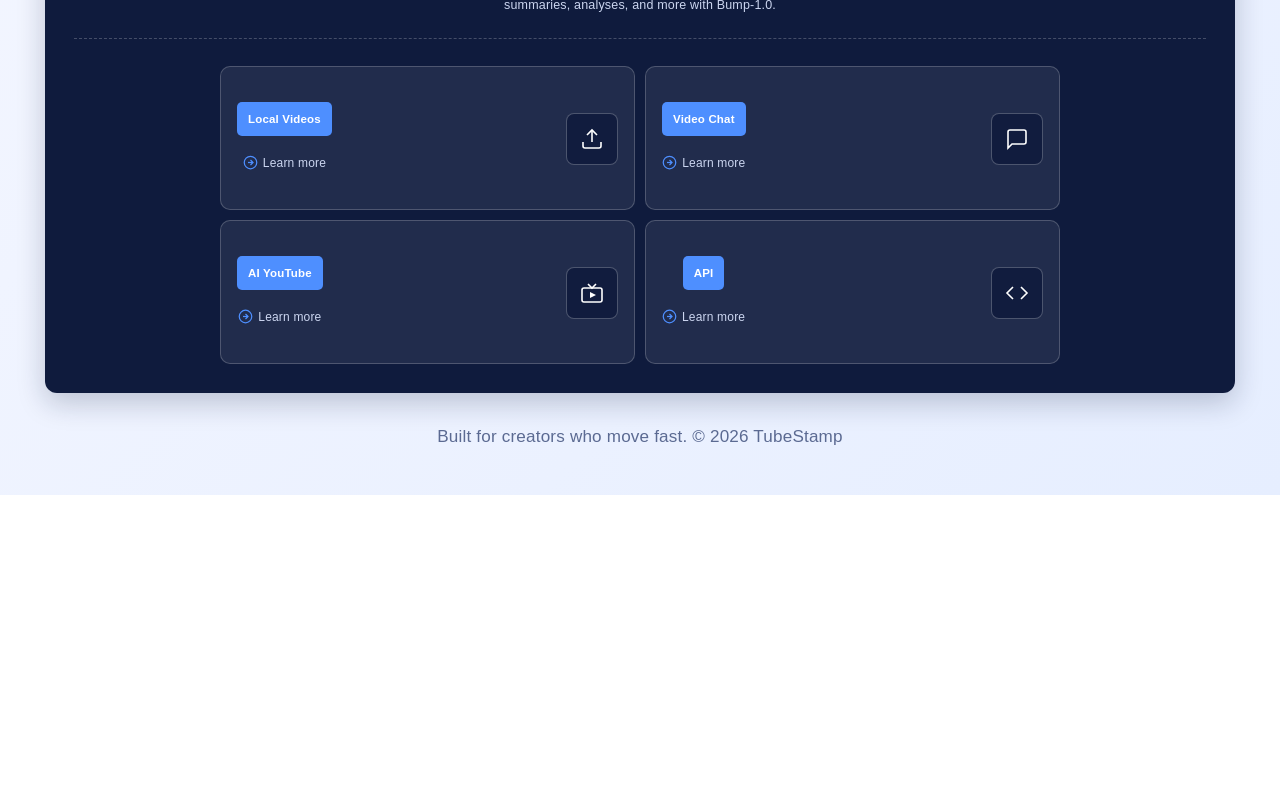
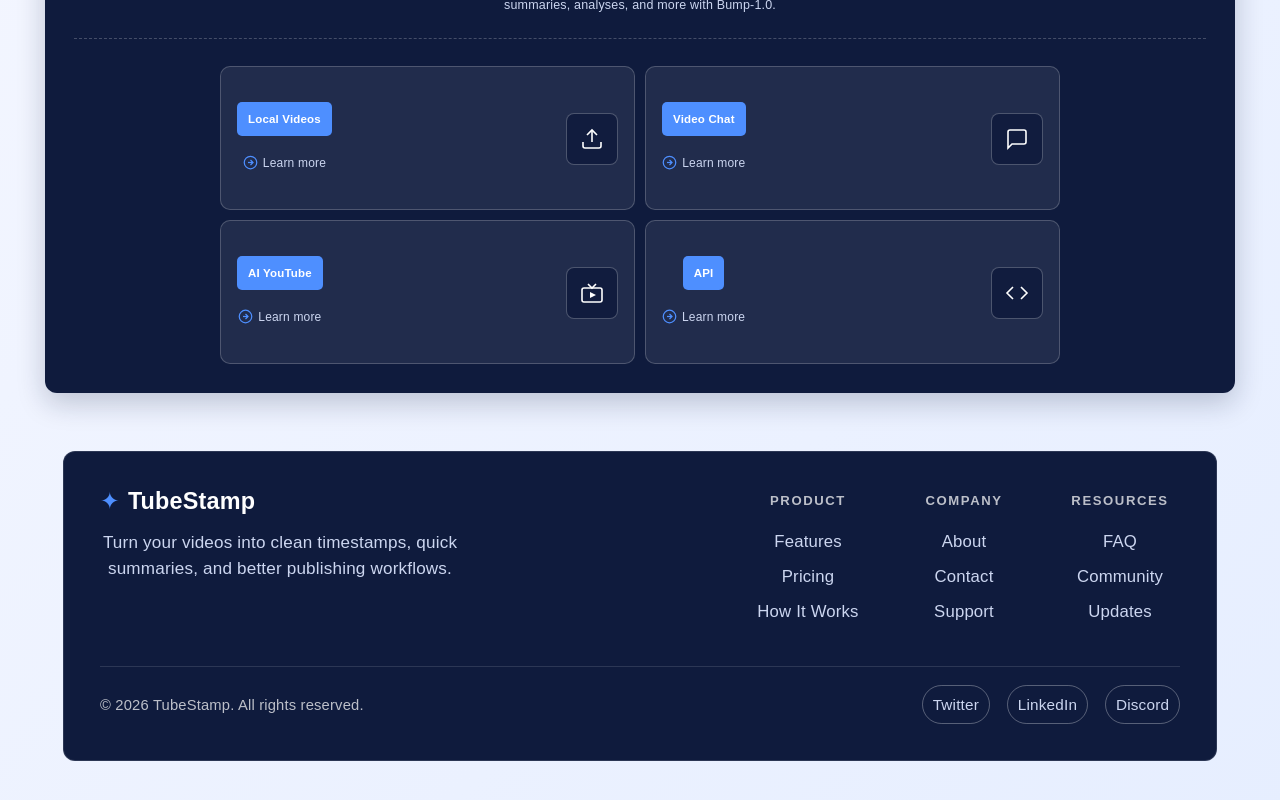
Before and after one commit to KwandileMgenge/tubestampprod, a React (Vite) app: page / in a window 1280 px wide. Shown: the part 462-1262 px from the top of the page. Before the commit the page ends 957 px from the top, so only its background shows below. Built offline with nearby package versions, Linux system fonts and the light colour scheme.

Commit message:
Footer component designed and rendered

```diff
--- a/src/unAuth/components/Footer.css
+++ b/src/unAuth/components/Footer.css
@@ -1,10 +1,123 @@
-.footer {
-  text-align: center;
-  color: #5b6a92;
-  padding: 0.5rem 0 0;
+.footer-shell {
+  margin-top: 2rem;
+  padding: 0 1rem 1.25rem;
 }
 
-.footer p {
+.footer-card {
+  max-width: 1100px;
+  margin: 0 auto;
+  background-color: #0f1b3d;
+  border: 1px solid rgba(255, 255, 255, 0.12);
+  border-radius: 12px;
+  padding: 2rem;
+  color: #ffffff;
+}
+
+.footer-top {
+  display: flex;
+  justify-content: space-between;
+  gap: 2.25rem;
+  flex-wrap: wrap;
+}
+
+.footer-brand-block {
+  max-width: 360px;
+}
+
+.footer-brand {
+  display: flex;
+  align-items: center;
+  gap: 0.45rem;
+  font-size: 1.3rem;
+  font-weight: 700;
+}
+
+.footer-brand-icon {
+  color: #4e8fff;
+}
+
+.footer-tagline {
+  margin: 0.85rem 0 0;
+  color: #ccd6f0;
+  font-size: 0.95rem;
+  line-height: 1.55;
+}
+
+.footer-links-grid {
+  display: grid;
+  grid-template-columns: repeat(3, minmax(120px, 1fr));
+  gap: 2rem;
+}
+
+.footer-links-grid h3 {
+  margin: 0 0 0.8rem;
+  font-size: 0.73rem;
+  font-weight: 600;
+  letter-spacing: 0.12em;
+  color: rgba(255, 255, 255, 0.72);
+}
+
+.footer-links-grid a {
+  display: block;
+  margin-bottom: 0.5rem;
+  text-decoration: none;
+  font-size: 0.93rem;
+  color: #ccd6f0;
+  border-radius: 6px;
+  transition: color 0.15s ease;
+}
+
+.footer-links-grid a:hover {
+  color: #ffffff;
+}
+
+.footer-bottom {
+  margin-top: 1.8rem;
+  padding-top: 1rem;
+  border-top: 1px solid rgba(255, 255, 255, 0.12);
+  display: flex;
+  align-items: center;
+  justify-content: space-between;
+  gap: 1rem;
+  flex-wrap: wrap;
+}
+
+.footer-bottom p {
   margin: 0;
-  font-size: 0.95rem;
+  color: rgba(255, 255, 255, 0.72);
+  font-size: 0.82rem;
 }
+
+.footer-socials {
+  display: flex;
+  align-items: center;
+  gap: 0.95rem;
+}
+
+.footer-socials a {
+  color: #ccd6f0;
+  text-decoration: none;
+  font-size: 0.85rem;
+  padding: 0.3rem 0.55rem;
+  border: 1px solid rgba(255, 255, 255, 0.3);
+  border-radius: 999px;
+  transition: border-color 0.15s ease, background-color 0.15s ease, color 0.15s ease;
+}
+
+.footer-socials a:hover {
+  color: #ffffff;
+  background-color: rgba(255, 255, 255, 0.08);
+  border-color: rgba(255, 255, 255, 0.58);
+}
+
+@media (max-width: 760px) {
+  .footer-card {
+    padding: 1.35rem;
+  }
+
+  .footer-links-grid {
+    width: 100%;
+    grid-template-columns: 1fr 1fr;
+    gap: 1.3rem;
+  }
+}
--- a/src/unAuth/components/Footer.jsx
+++ b/src/unAuth/components/Footer.jsx
@@ -1,9 +1,58 @@
+import React from "react";
 import "./Footer.css";
 
 const Footer = () => {
   return (
-    <footer className="footer" id="contact">
-      <p>Built for creators who move fast. © 2026 TubeStamp</p>
+    <footer className="footer-shell">
+      <div className="footer-card">
+        <div className="footer-top">
+          <div className="footer-brand-block">
+            <div className="footer-brand">
+              <span className="footer-brand-icon">✦</span>
+              <span className="footer-brand-name">TubeStamp</span>
+            </div>
+            <p className="footer-tagline">
+              Turn your videos into clean timestamps, quick summaries, and better publishing workflows.
+            </p>
+          </div>
+
+          <div className="footer-links-grid">
+            <div>
+              <h3>PRODUCT</h3>
+              <a href="#features">Features</a>
+              <a href="#pricing">Pricing</a>
+              <a href="#how-it-works">How It Works</a>
+            </div>
+            <div>
+              <h3>COMPANY</h3>
+              <a href="#about">About</a>
+              <a href="#contact">Contact</a>
+              <a href="#support">Support</a>
+            </div>
+            <div>
+              <h3>RESOURCES</h3>
+              <a href="#faq">FAQ</a>
+              <a href="#community">Community</a>
+              <a href="#updates">Updates</a>
+            </div>
+          </div>
+        </div>
+
+        <div className="footer-bottom">
+          <p>© {new Date().getFullYear()} TubeStamp. All rights reserved.</p>
+          <div className="footer-socials">
+            <a href="#" aria-label="Twitter">
+              Twitter
+            </a>
+            <a href="#" aria-label="LinkedIn">
+              LinkedIn
+            </a>
+            <a href="#" aria-label="Discord">
+              Discord
+            </a>
+          </div>
+        </div>
+      </div>
     </footer>
   );
 };
```
